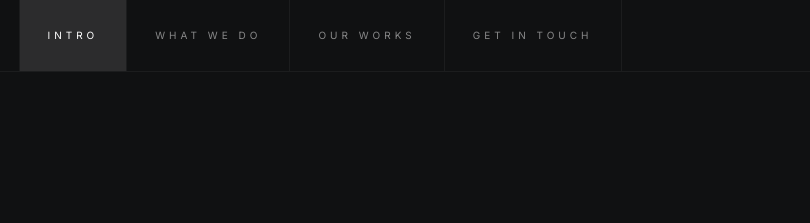
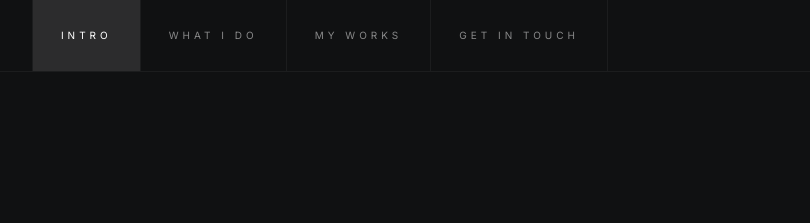
Before and after one commit to DEABELA/portfolio-new, a plain HTML site: page index.html in a window 1280 px wide. Shown: the top 223 px of the page, 320-1130 px from the left. Drawn offline with Linux system fonts and the light colour scheme.

Commit message:
Update index.html

```diff
--- a/index.html
+++ b/index.html
@@ -62,8 +62,8 @@
                 <nav class="s-header__nav">
                     <ul>
                         <li class="current"><a href="#intro" class="smoothscroll">Intro</a></li>
-                        <li><a href="#services" class="smoothscroll">What We Do</a></li>
-                        <li><a href="#works" class="smoothscroll">Our Works</a></li>
+                        <li><a href="#services" class="smoothscroll">What I Do</a></li>
+                        <li><a href="#works" class="smoothscroll">My Works</a></li>
                         <li><a href="#contact" class="smoothscroll">Get In Touch</a></li>
                     </ul>
                 </nav>
```
